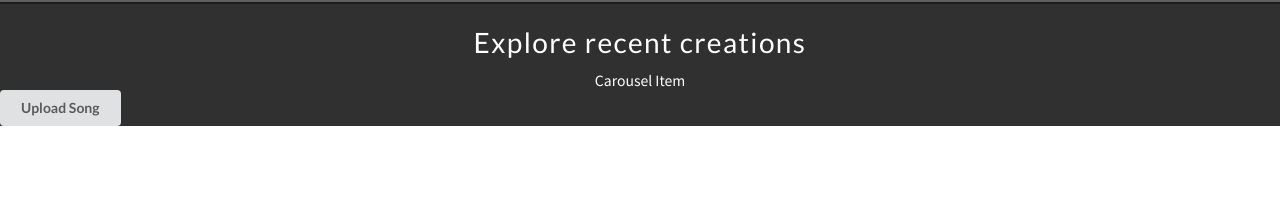
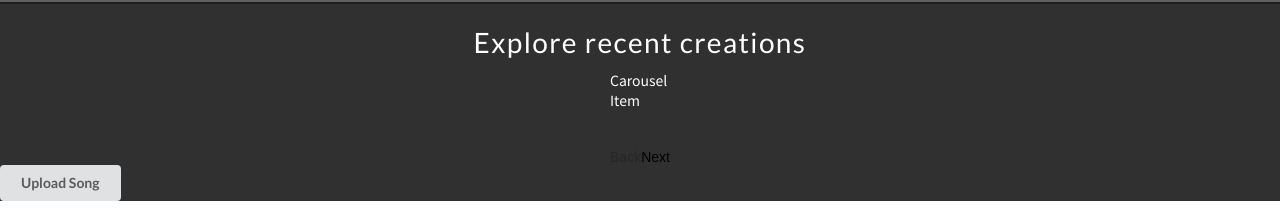
Before and after one commit to eric2523/Schopenhauer, a React (Create React App) app in the folder frontend/: page /#/ in a window 1280 px wide. Shown: the part 458-673 px from the top of the page. Built offline with nearby package versions, Linux system fonts and the light colour scheme; grey boxes are pictures that could not be loaded.

Commit message:
Add pure-react-carousel library

```diff
--- a/frontend/package.json
+++ b/frontend/package.json
@@ -8,6 +8,7 @@
     "@testing-library/user-event": "^12.1.10",
     "axios": "^0.21.0",
     "jwt-decode": "^3.0.0",
+    "pure-react-carousel": "^1.27.5",
     "react": "^17.0.1",
     "react-dom": "^17.0.1",
     "react-p5-wrapper": "^2.3.0",
--- a/frontend/src/components/landing-page/carousel.jsx
+++ b/frontend/src/components/landing-page/carousel.jsx
@@ -1,6 +1,14 @@
 import React from "react";
 import { connect } from "react-redux";
-import {CarouselItem} from "./carousel-item";
+import { CarouselItem } from "./carousel-item";
+import {
+  CarouselProvider,
+  Slider,
+  Slide,
+  ButtonBack,
+  ButtonNext,
+} from "pure-react-carousel";
+import 'pure-react-carousel/dist/react-carousel.es.css';
 
 class Carousel extends React.Component {
   constructor(props) {
@@ -8,21 +16,37 @@ class Carousel extends React.Component {
   }
 
   render() {
-    let carouselTitle = "Explore recent creations"
-    if (this.props.isAuthenticated){
-      carouselTitle = "Your recent creations"
+    let carouselTitle = "Explore recent creations";
+    if (this.props.isAuthenticated) {
+      carouselTitle = "Your recent creations";
     }
 
     return (
       <div className="carousel-main-div">
         <div className="carousel-header">
-          <h1 className="carousel-title">
-            {carouselTitle}
-          </h1>
+          <h1 className="carousel-title">{carouselTitle}</h1>
         </div>
 
         <div className="carousel-items">
-          <CarouselItem />
+          <CarouselProvider
+            naturalSlideWidth={100}
+            naturalSlideHeight={125}
+            totalSlides={3}
+          >
+            <Slider>
+              <Slide index={0}>
+                <CarouselItem />
+              </Slide>
+              <Slide index={1}>
+                <CarouselItem />
+              </Slide>
+              <Slide index={2}>
+                <CarouselItem />
+              </Slide>
+            </Slider>
+            <ButtonBack>Back</ButtonBack>
+            <ButtonNext>Next</ButtonNext>
+          </CarouselProvider>
         </div>
       </div>
     );
@@ -31,7 +55,7 @@ class Carousel extends React.Component {
 
 // eventualy need to map template slice of state into carousel
 const mSTP = (state) => ({
-  isAuthenticated: state.session.isAuthenticated
+  isAuthenticated: state.session.isAuthenticated,
 });
 
 // map fetching of recent/ user templates
```
Also changed, not shown: 1 other file (tests, documents, lock files or other folders).
